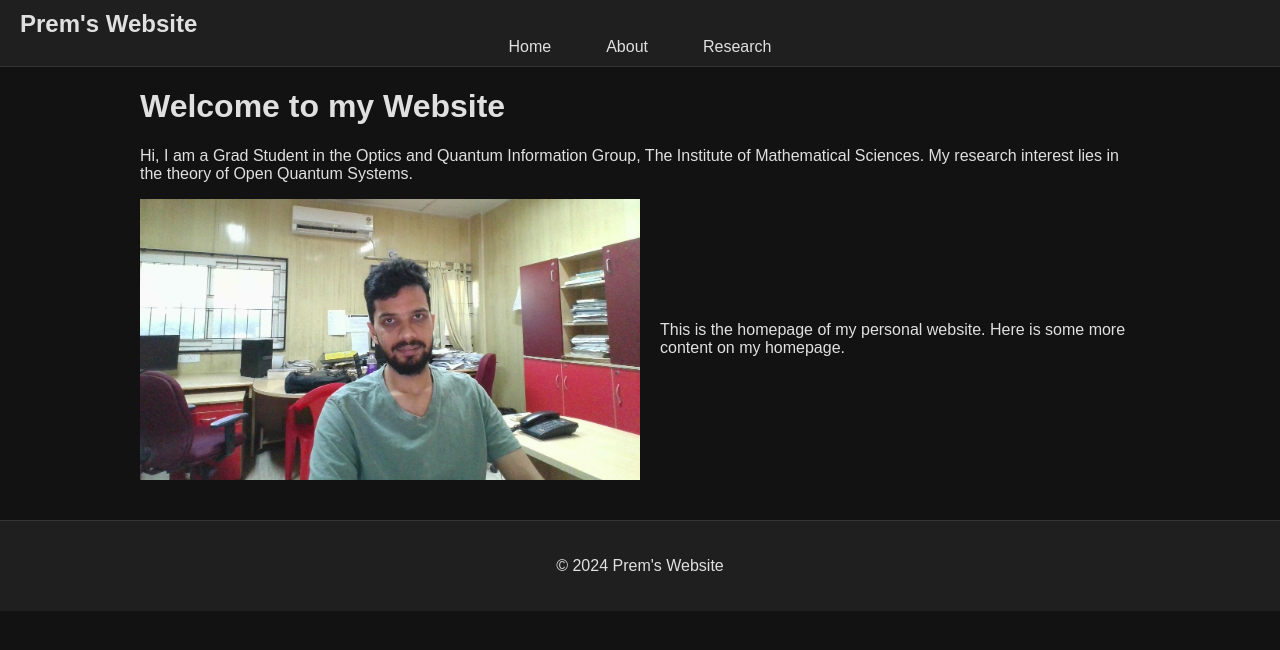
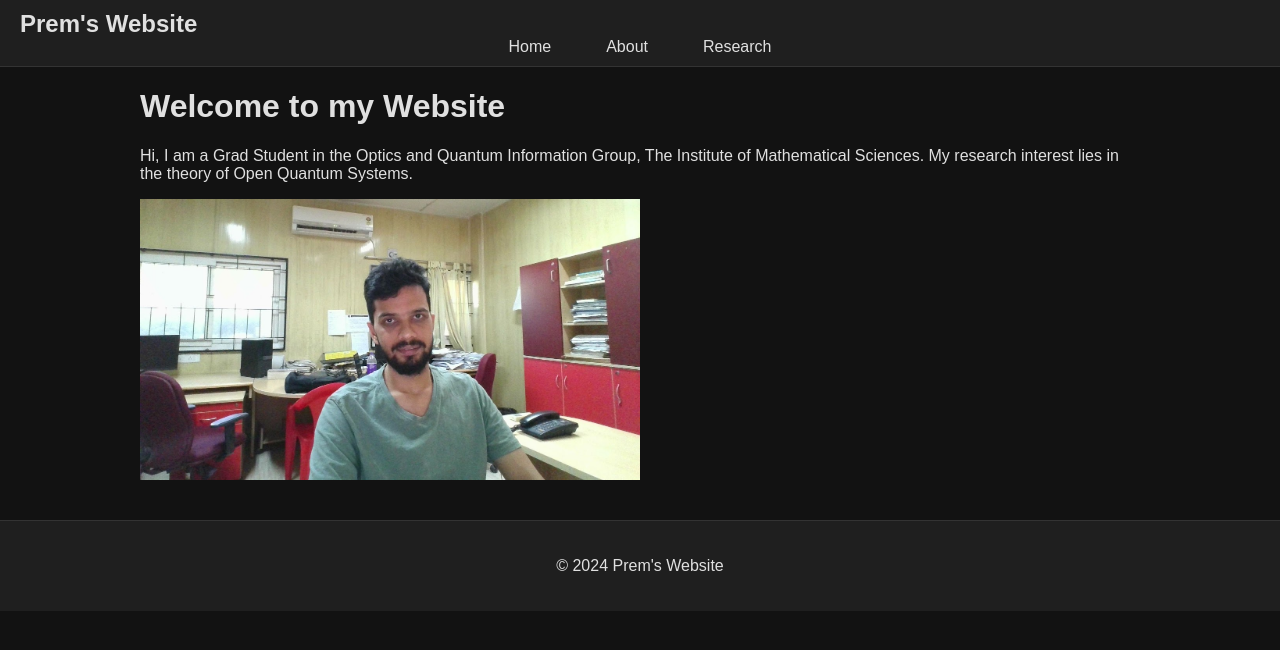
Before and after one commit to prem314/prem314.github.io, a Jekyll site: the page built from index.md, in a window 1280 px wide. Shown: the top 650 px of the page. Built offline with Jekyll 4.4.1, drawn with Linux system fonts in a browser that asks for light colours.

Commit message:
Update index.md

```diff
--- a/index.md
+++ b/index.md
@@ -9,5 +9,4 @@ Hi, I am a Grad Student in the Optics and Quantum Information Group, The Institu
 
 <div style="display: flex; align-items: center;">
     <img src="{{ '/assets/images/my_picture.jpg' | relative_url }}" alt="My image" style="margin-right: 20px; width: 50%; height: auto;">
-    <p>This is the homepage of my personal website. Here is some more content on my homepage.</p>
 </div>
```
